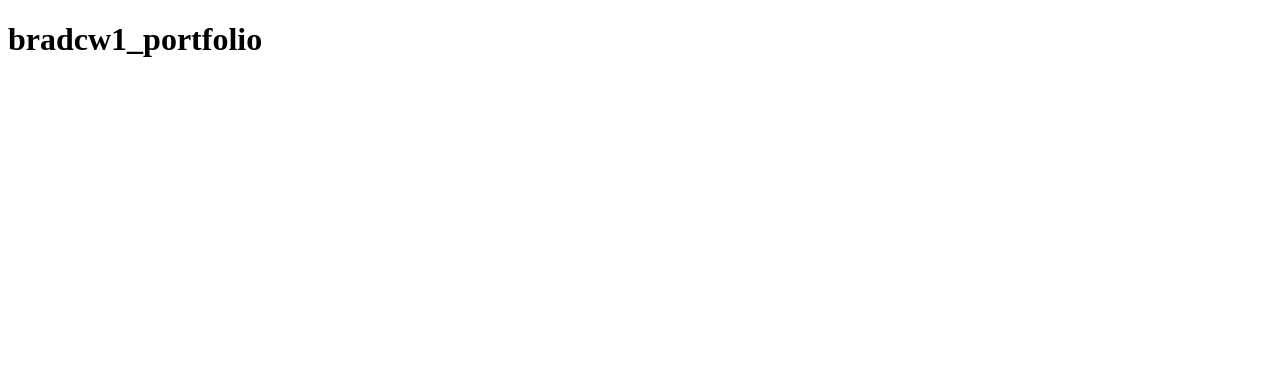
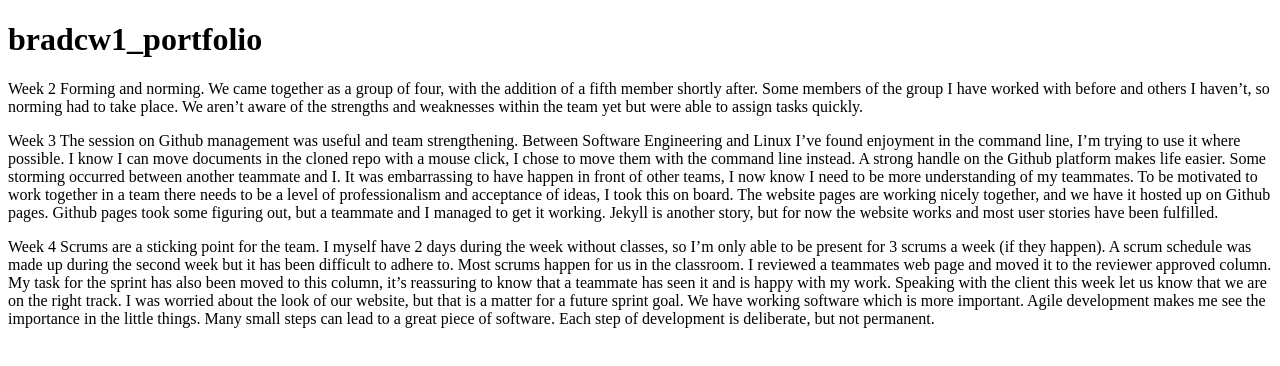
Before and after one commit to bradcw1/bradcw1_portfolio, a plain HTML site: page index.html in a window 1280 px wide. Drawn offline with Linux system fonts and the light colour scheme.

Commit message:
Add portfolio info

```diff
--- a/index.html
+++ b/index.html
@@ -4,9 +4,34 @@
     <meta charset="UTF-8">
     <meta name="viewport" content="width=device-width, initial-scale=1.0">
     <meta http-equiv="X-UA-Compatible" content="ie=edge">
+    <link rel="stylesheet" type="text/css" href="style.css">
     <title>Document</title>
 </head>
 <body>
     <h1>bradcw1_portfolio</h1>
+    <article>
+        <p>Week 2
+            Forming and norming. We came together as a group of four, with the addition of a fifth member shortly after. Some members of the group I have worked with before and others I haven’t, so norming had to take place. We aren’t aware of the strengths and weaknesses within the team yet but were able to assign tasks quickly.
+            </p>
+    </article>
+
+    <article>
+        <p>Week 3
+            The session on Github management was useful and team strengthening. Between Software Engineering and Linux I’ve found enjoyment in the command line, I’m trying to use it where possible. I know I can move documents in the cloned repo with a mouse click, I chose to move them with the command line instead. A strong handle on the Github platform makes life easier.
+            Some storming occurred between another teammate and I. It was embarrassing to have happen in front of other teams, I now know I need to be more understanding of my teammates. To be motivated to work together in a team there needs to be a level of professionalism and acceptance of ideas, I took this on board.
+            The website pages are working nicely together, and we have it hosted up on Github pages. Github pages took some figuring out, but a teammate and I managed to get it working. Jekyll is another story, but for now the website works and most user stories have been fulfilled.
+            </p>
+    </article>
+
+    <article>
+        <p>
+            Week 4
+Scrums are a sticking point for the team. I myself have 2 days during the week without classes, so I’m only able to be present for 3 scrums a week (if they happen). A scrum schedule was made up during the second week but it has been difficult to adhere to. Most scrums happen for us in the classroom.
+I reviewed a teammates web page and moved it to the reviewer approved column. My task for the sprint has also been moved to this column, it’s reassuring  to know that a teammate has seen it and is happy with my work.
+Speaking with the client this week let us know that we are on the right track. I was worried about the look of our website, but that is a matter for a future sprint goal. We have working software which is more important.
+Agile development makes me see the importance in the little things. Many small steps can lead to a great piece of software. Each step of development is deliberate, but not permanent.
+
+        </p>
+    </article>
 </body>
 </html>
```
